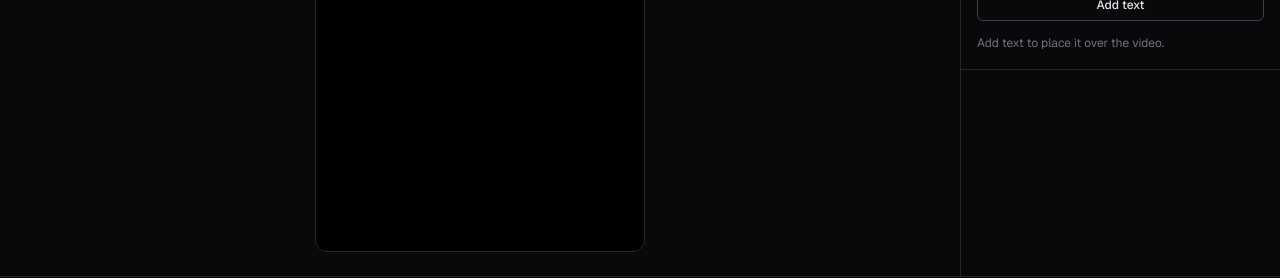
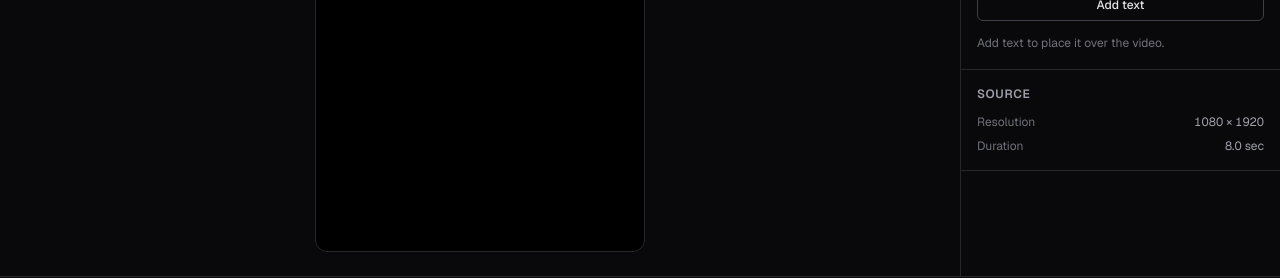
Before and after one commit to benedicti0n/instaclip-editor, a Next.js app: page /editor in a window 1280 px wide. Shown: the part 464-742 px from the top of the page. Built offline with nearby package versions, Linux system fonts and the light colour scheme.

Commit message:
feat(editor): show source media information

```diff
--- a/src/components/editor/inspector-panel.tsx
+++ b/src/components/editor/inspector-panel.tsx
@@ -35,6 +35,7 @@ export function InspectorPanel() {
   );
   const selectedTextLayer = useEditorStore(selectSelectedTextLayer);
   const hasTextLayers = useEditorStore(selectHasTextLayers);
+  const sourceMetadata = useEditorStore((state) => state.sourceMetadata);
   const addTextLayer = useEditorStore((state) => state.addTextLayer);
   const updateTextLayer = useEditorStore((state) => state.updateTextLayer);
   const deleteTextLayer = useEditorStore((state) => state.deleteTextLayer);
@@ -297,6 +298,22 @@ export function InspectorPanel() {
           </p>
         )}
       </InspectorSection>
+      <InspectorSection title="Source">
+        <dl className="space-y-2 text-xs">
+          <div className="flex items-center justify-between gap-4">
+            <dt className="text-zinc-500">Resolution</dt>
+            <dd className="tabular-nums text-zinc-400">
+              {sourceMetadata.width} × {sourceMetadata.height}
+            </dd>
+          </div>
+          <div className="flex items-center justify-between gap-4">
+            <dt className="text-zinc-500">Duration</dt>
+            <dd className="tabular-nums text-zinc-400">
+              {sourceMetadata.durationInSeconds.toFixed(1)} sec
+            </dd>
+          </div>
+        </dl>
+      </InspectorSection>
     </aside>
   );
 }
```
